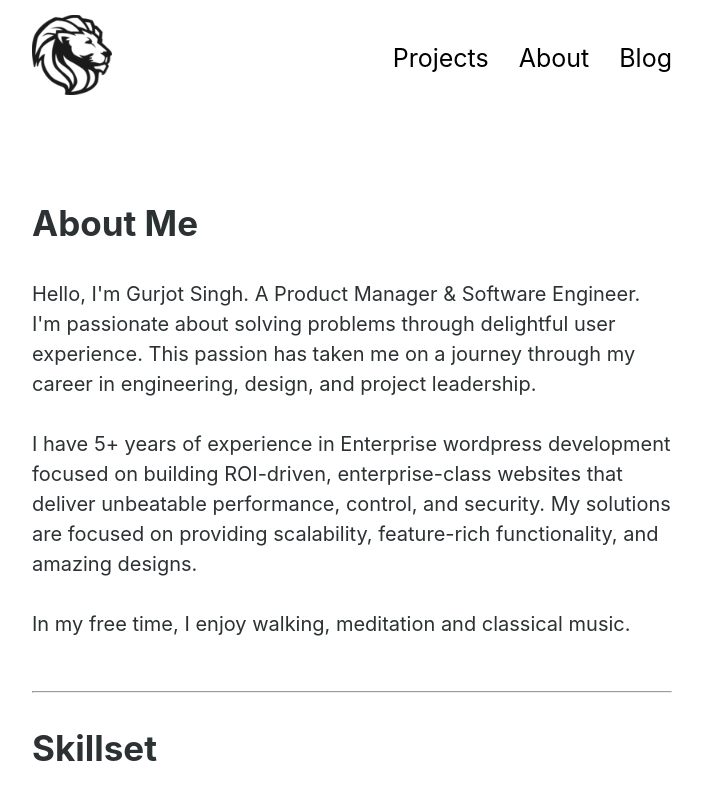
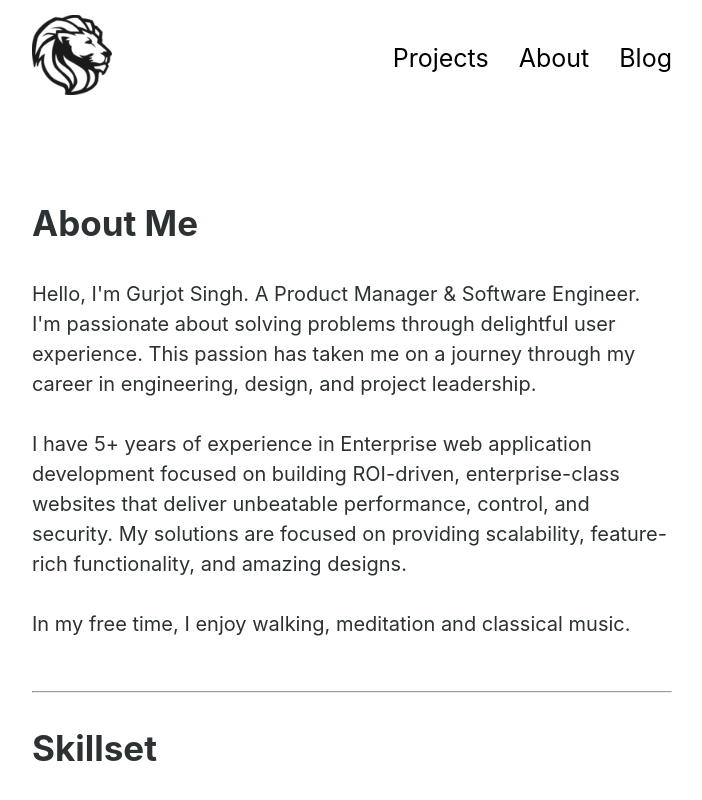
Before and after one commit to gurjotsinghdev/gurjotsinghdev, a Next.js app: page /about in a window 1280 px wide. Shown: the top 800 px of the page, without its empty margins (288-990 px from the left). Built offline with nearby package versions, Linux system fonts and the light colour scheme.

Commit message:
changed about

```diff
--- a/components/aboutMe.js
+++ b/components/aboutMe.js
@@ -14,7 +14,7 @@ export default function AboutMe ( ) {
                 This passion has taken me on a journey through my career in engineering, design, and project leadership.
                 <br/><br/>
 
-                I have 5+ years of experience in Enterprise wordpress development focused on building ROI-driven,
+                I have 5+ years of experience in Enterprise web application development focused on building ROI-driven,
                 enterprise-class websites that deliver unbeatable performance, control, and security.
                 My solutions are focused on providing scalability, feature-rich functionality, and amazing designs.
                 <br/><br/>
```
